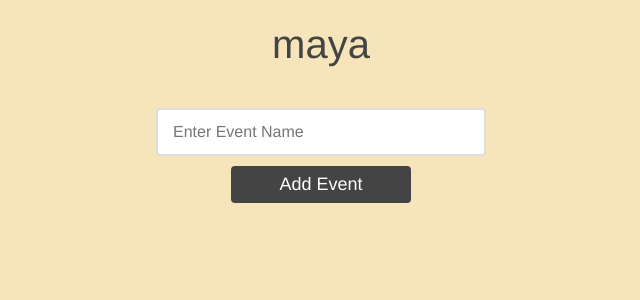
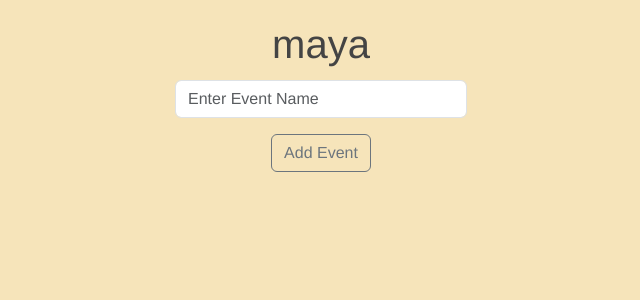
Before and after one commit to davenportnw/maya, a Django app: page /events/ in a window 1280 px wide. Shown: the top 300 px of the page, without its empty margins (319-959 px from the left). Run offline with Django 4.2, Linux system fonts and the light colour scheme; data that the repository does not hold is empty; some libraries are stand-ins or nearby versions.

Commit message:
Fix add event textbox styling using bootstrap.

```diff
--- a/events/static/base.css
+++ b/events/static/base.css
@@ -16,50 +16,6 @@ h1 {
     margin-top: 0;
 }
 
-.form-box {
-    padding: 20px;
-    border-radius: 8px;
-    max-width: 400px;
-    margin: 20px auto;
-    text-align: center;
-}
-
-.form-button {
-    background-color: #444; /* Dark button color */
-    color: white;
-    border: none;
-    padding: 5px 10px;
-    border-radius: 4px;
-    cursor: pointer;
-    width: 50%;
-    font-size: 18px;
-}
-/* Input field styling */
-form input[type="text"] {
-    border: 2px solid #ddd; /* Lighter border for inputs */
-    border-radius: 4px;
-    padding: 10px 15px;
-    width: calc(100% - 30px); /* Full-width input fields */
-    margin-bottom: 10px;
-}
-
-/* Button styling */
-.event-button {
-    background-color: #444; /* Dark button color */
-    color: white;
-    border: none;
-    padding: 10px 20px;
-    border-radius: 4px;
-    cursor: pointer;
-    width: 100%;
-    font-size: 20px;
-}
-
-/* Button hover effect */
-form button:hover {
-    background-color: #555;
-}
-
 /* Unordered list style */
 ul {
     list-style-type: none;
--- a/events/templates/base.html
+++ b/events/templates/base.html
@@ -8,33 +8,41 @@
     <title>Maya</title>
     <link rel="stylesheet" type="text/css" href="{% static 'base.css' %}">
 </head>
+<meta name="viewport" content="width=device-width, initial-scale=1">
 
 <body>
     <h1>maya</h1>
-    {% block content %}
-    {% endblock %}
-    <form method="post" action="{% url 'events:add_event' %}" class="form-box">
-        {% csrf_token %}
-        <input type="text" name="event_name" id="event_name" placeholder="Enter Event Name">
-        <button type="submit" class="form-button">Add Event</button>
-    </form>
+    <div class="row justify-content-center">
+        <div class="col-md-3">
+            <form method="post" action="{% url 'events:add_event' %}" class="form-text">
+                {% csrf_token %}
+                <div class="mb-3"> <!-- Bootstrap class for margin-bottom -->
+                    <input type="text" name="event_name" id="event_name" class="form-control form-control" placeholder="Enter Event Name">
+                </div>
+                <div class="d-flex justify-content-center">
+                    <button type="submit" class="btn btn-outline-secondary ">Add Event</button>
+                </div>
+            </form>
+        </div>
+    </div>
     <ul>
         {% for event in events %}
-        <!-- <div class="event-box"> -->
         <div class="card">
             <div class="card-body">
                 <form method="post" action="{% url 'events:add_timestamp' event.id %}">
                     {% csrf_token %}
-                    <button type="submit" class="event-button">{{ event }}</button>
+                    <div class="d-grid gap-2">
+                        <button type="submit" class="btn btn-secondary btn-lg">{{ event }}</button>
+                    </div>
                 </form>
                 <div class="row">
-                    <div class="col text-end">
+                    <div class="col text-end ">
                         <a href="{% url 'events:edit_event' event.id %}" class="edit-button">Edit</a>
                     </div>
                     <div class="col">
                         <form method="post" action="{% url 'events:delete_event' event.id %}">
                             {% csrf_token %}
-                            <button type="submit" class="delete-button">Delete</button>
+                            <button type="submit" class="btn btn-link">Delete</button>
                         </form>
                     </div>
                 </div>
```
Also changed, not shown: other parts of events/static/base.css (+0 -43 lines).
